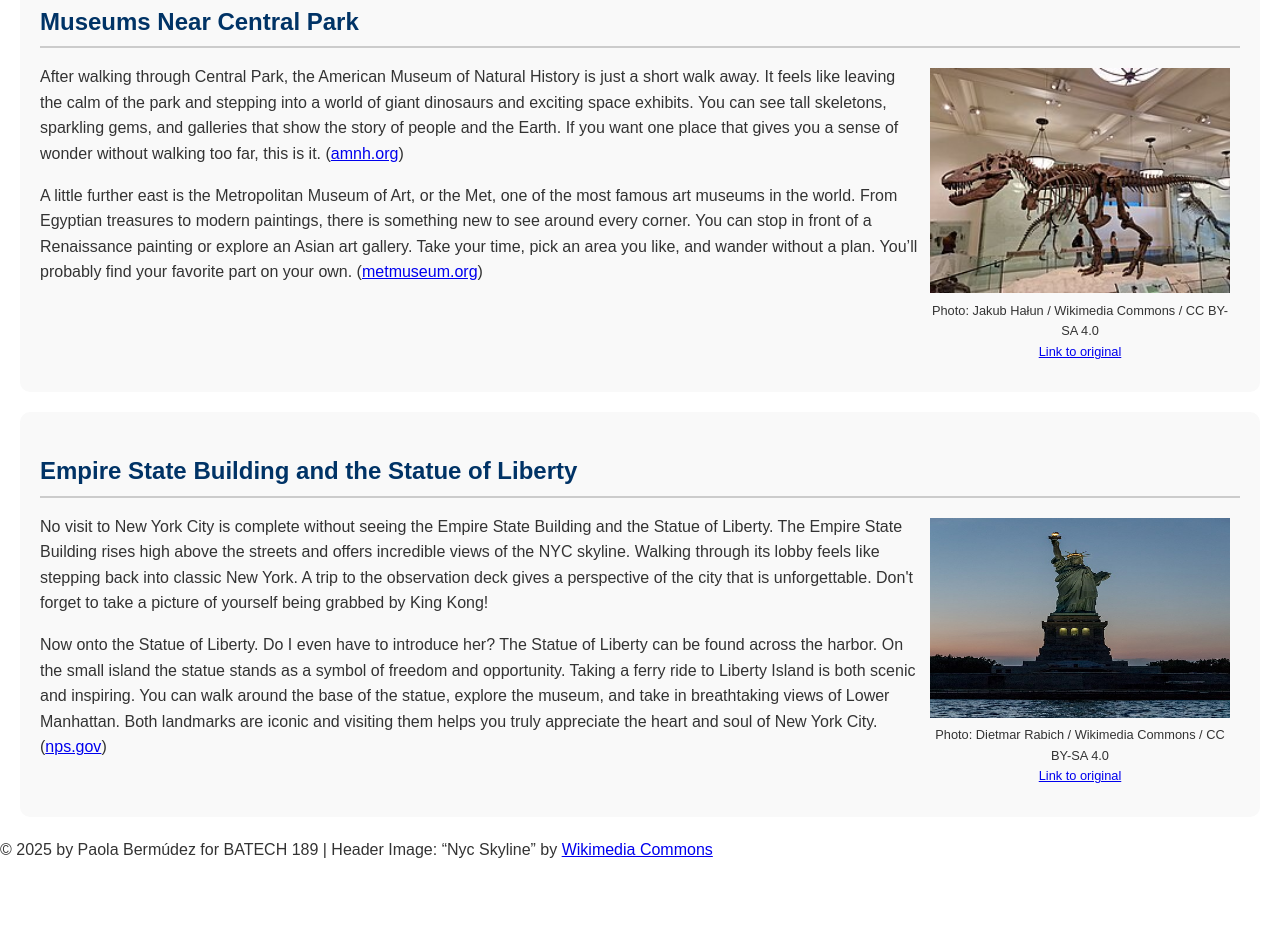
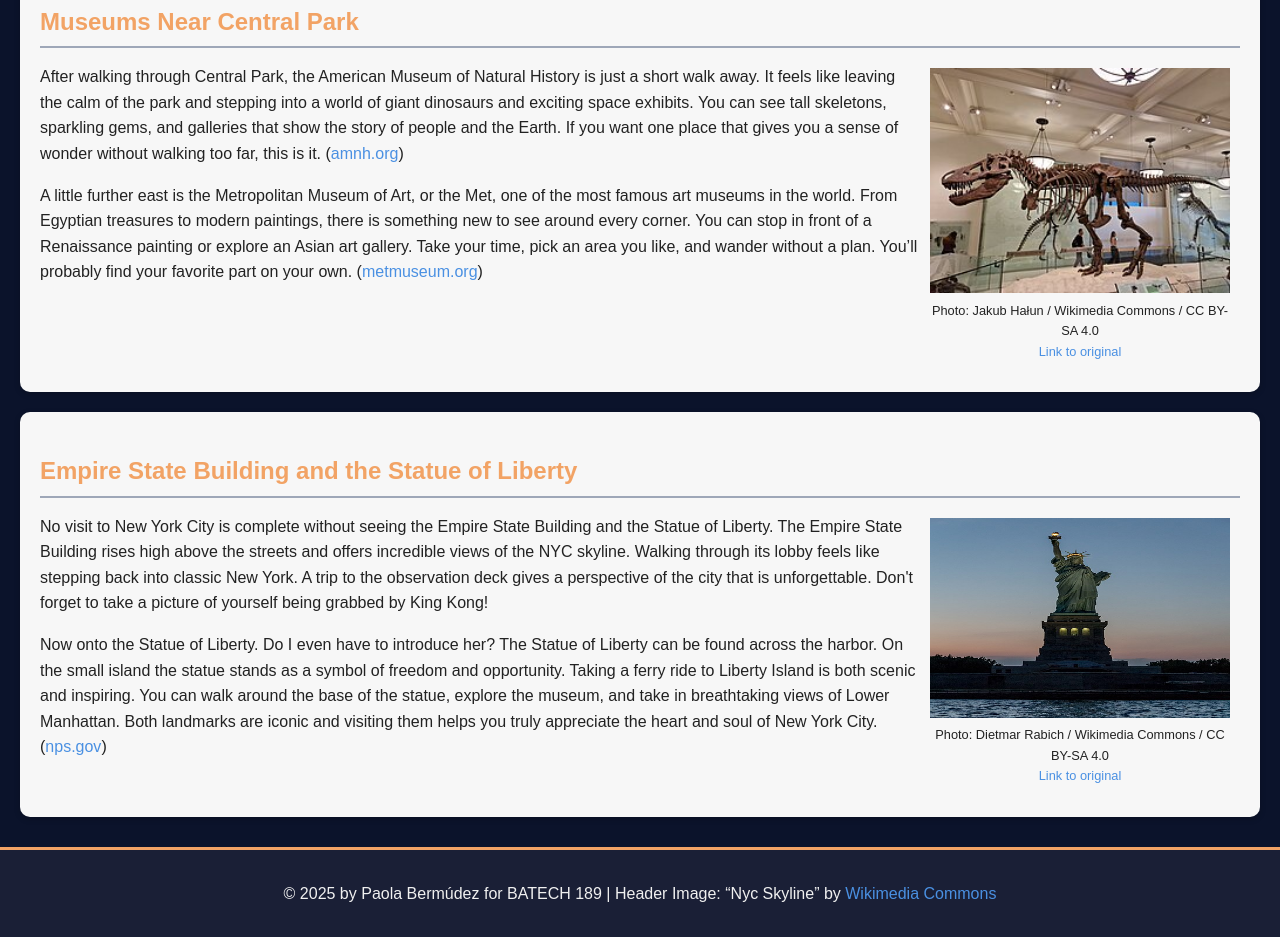
Before and after one commit to paolabermudez1/project3, a plain HTML site: page index.html in a window 1280 px wide. Shown: the part 1384-2321 px from the top of the page. Before the commit the page ends 2262 px from the top, so only its background shows below. Drawn offline with Linux system fonts and the light colour scheme.

Commit message:
adjusted the colors
color change to match NY more

```diff
--- a/style.css
+++ b/style.css
@@ -2,6 +2,9 @@ body {
     font-family: Arial, sans-serif;
     margin: 0;
     padding: 0;
+    background-color: #0b132b;
+    color: #eaeaea;
+    line-height: 1.6;
 }
 
 .city-header {
@@ -13,7 +16,7 @@ body {
     padding: 60px 0;
     border-radius: 12px;
     margin: 20px;
-    box-shadow: 0 4px 8px rgba(0, 0, 0, 0.2);
+    box-shadow: 0 4px 8px rgba(0, 0, 0, 0.3);
 }
 
 .city-header h1 {
@@ -22,20 +25,16 @@ body {
     padding: 15px 30px;
     border-radius: 8px;
 }
-body {
-    font-family: Arial, sans-serif;
-    background-color: white;
-    color: #333;
-    margin: 0;
-    padding: 0;
-    line-height: 1.6;
-}
+
 section {
-    background-color: #f9f9f9;
+    background-color: #f7f7f7;
+    color: #222;
     padding: 20px;
     margin: 20px;
     border-radius: 10px;
+    box-shadow: 0 2px 6px rgba(0, 0, 0, 0.2);
 }
+
 .float-right {
     float: right;
     width: 220px;
@@ -57,16 +56,35 @@ section::after {
 }
 
 h2 {
-    color: #003366;
-    border-bottom: 2px solid #ccc;
+    color: #f2a365;
+    border-bottom: 2px solid #9ea7b8;
     padding-bottom: 5px;
 }
+
 h3, h4, h5 {
-    color: #003366;
-    border-bottom: 2px solid #ccc;
+    color: #f2a365;
+    border-bottom: 2px solid #9ea7b8;
     padding-bottom: 5px;
     margin-top: 20px;
     margin-bottom: 10px;
     font-size: 1.5rem;
     font-weight: 600;
 }
+
+a {
+    color: #4a90e2;
+    text-decoration: none;
+}
+
+a:hover {
+    text-decoration: underline;
+}
+
+footer {
+    background-color: #1a1f36;
+    color: #f0f0f0;
+    text-align: center;
+    padding: 15px 0;
+    margin-top: 30px;
+    border-top: 3px solid #f2a365;
+}
```
Also changed, not shown: index.html (+4 -2 lines).
